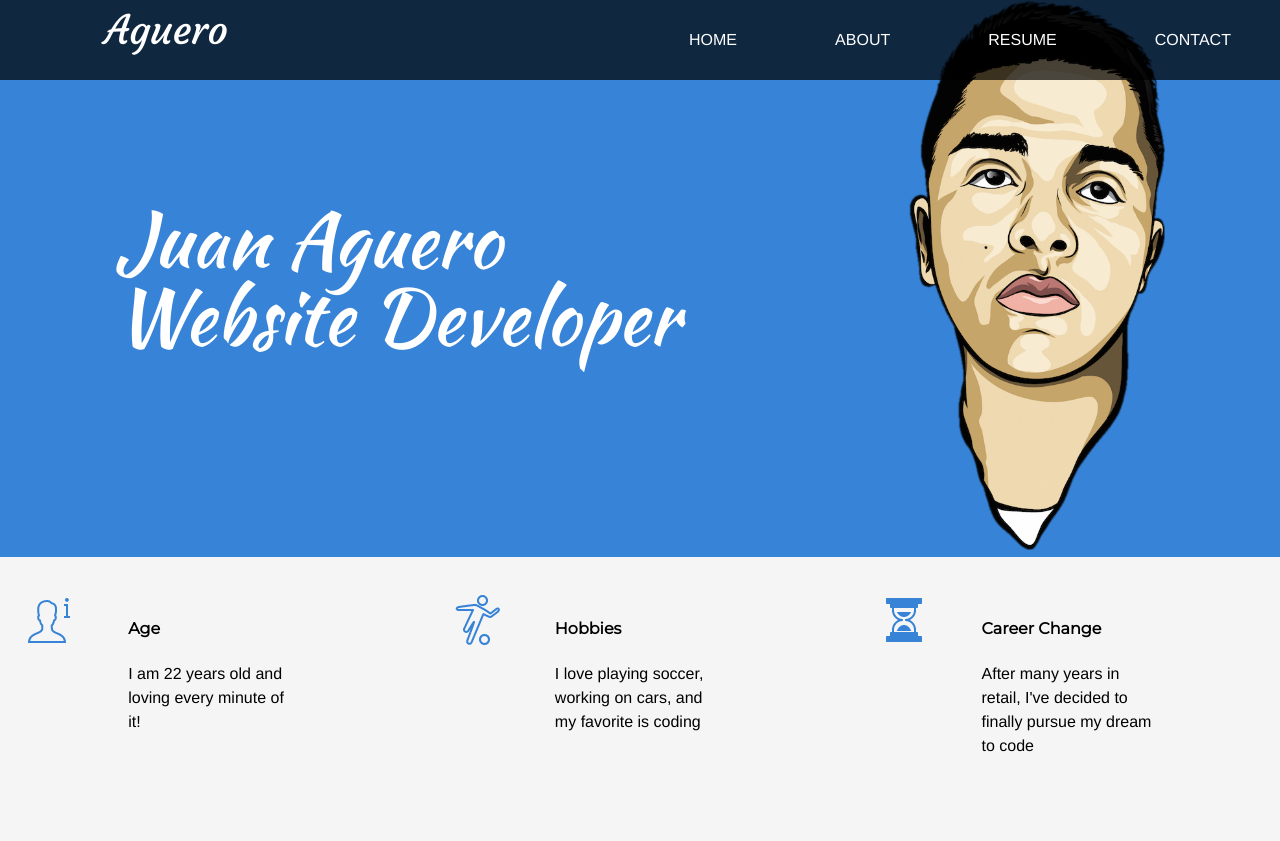
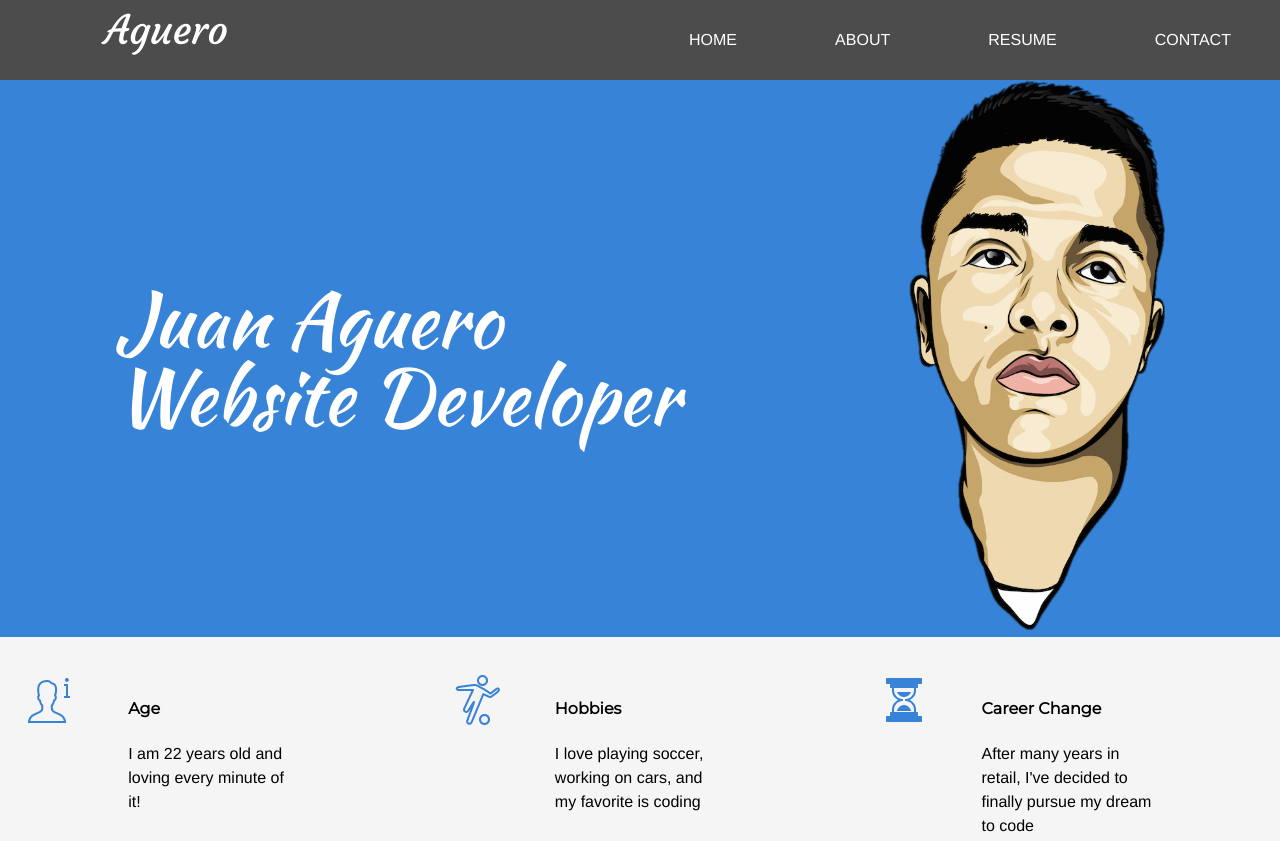
Before and after one commit to jaguer0/jaguer0.github.io, a plain HTML site: page index.html in a window 1280 px wide. Shown: the top 841 px of the page. Drawn offline with nearby package versions, Linux system fonts and the light colour scheme.

Commit message:
margin-top hero

```diff
--- a/standard.css
+++ b/standard.css
@@ -355,6 +355,9 @@
     z-index: 1000;
     justify-content: space-between;
         }
+      #hero{
+          margin-top:10vh;
+      }
       #mobileNav{
           display: none;
       }
```
